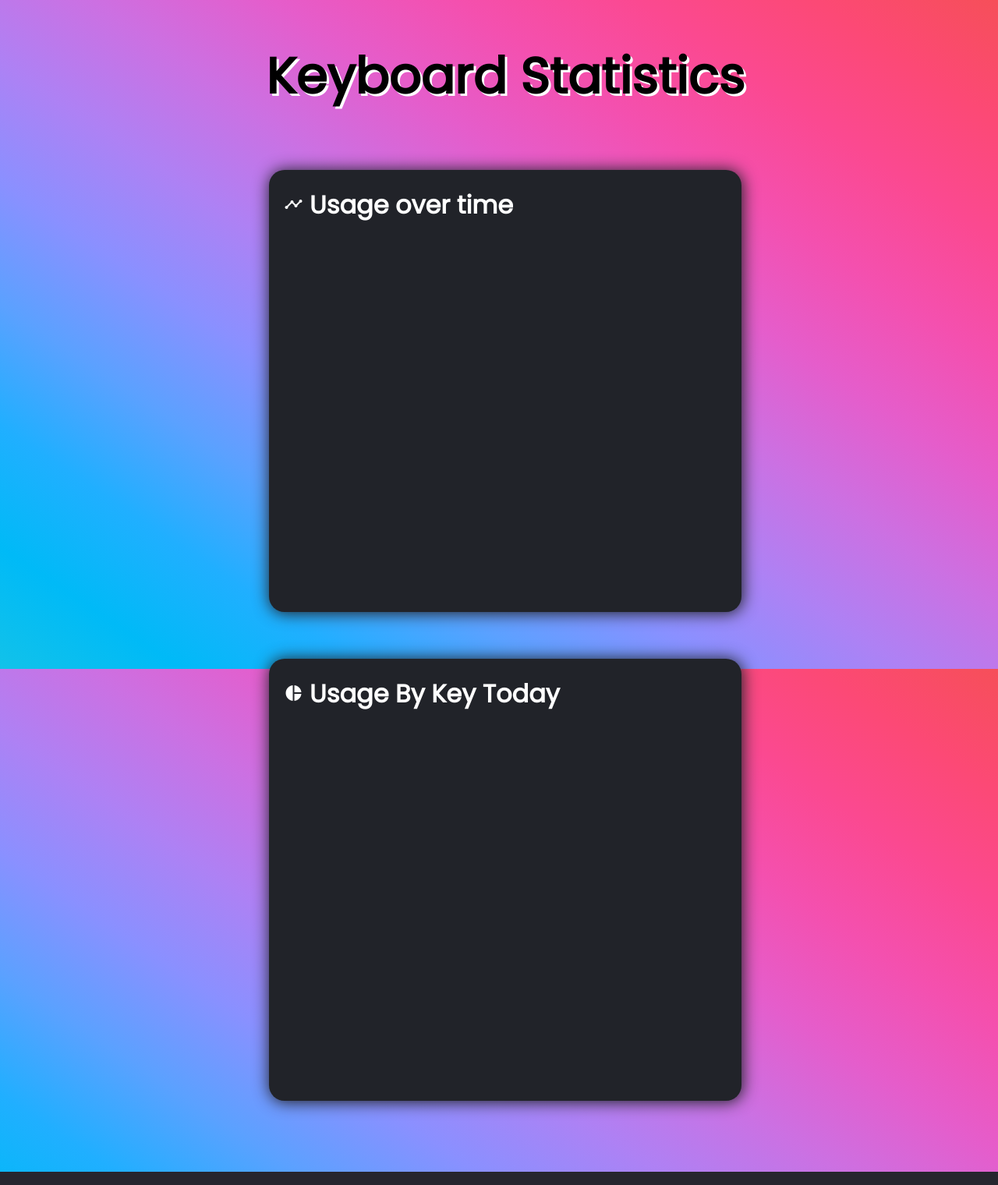
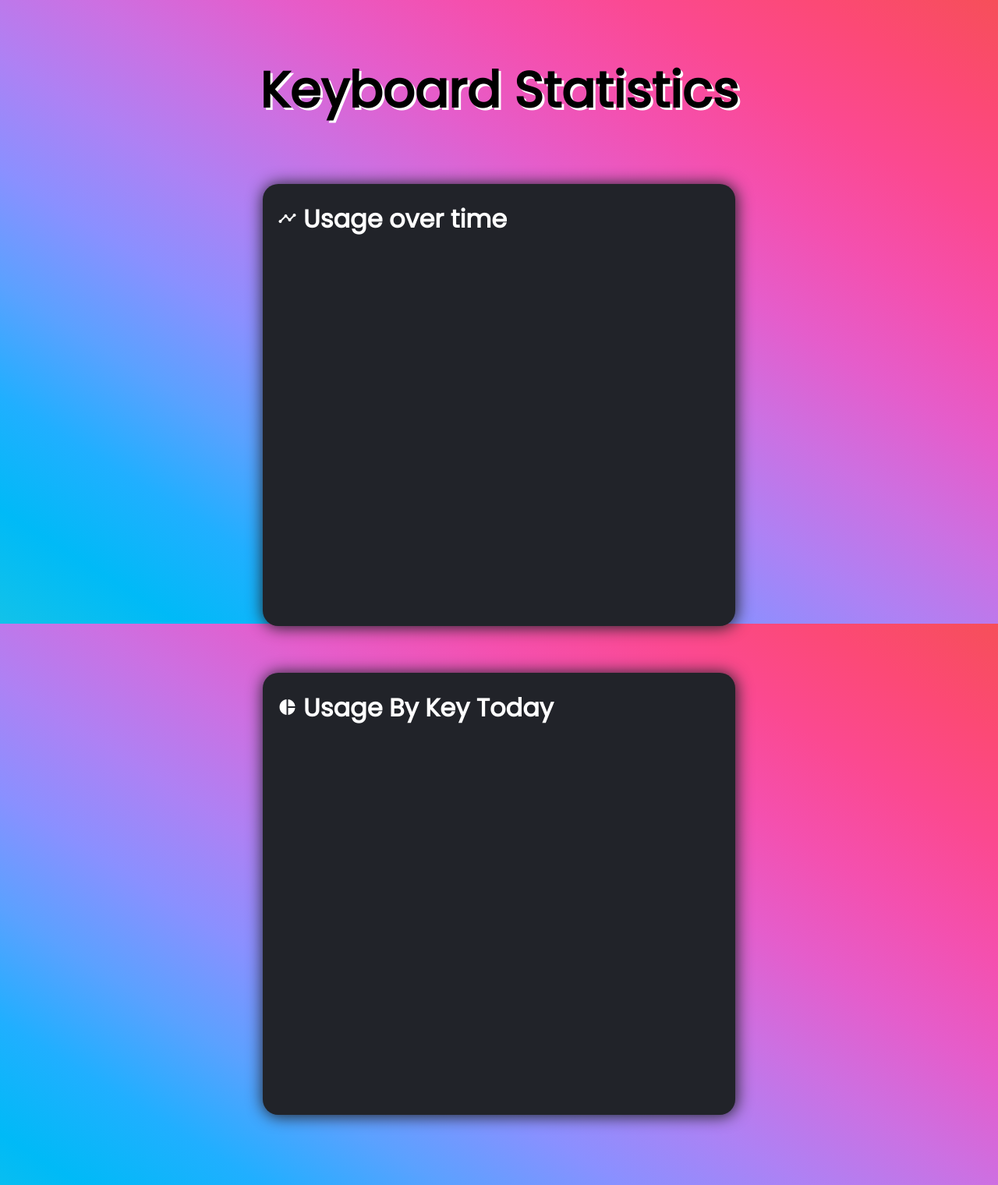
Before and after one commit to wbr-ths/keyboard-statistics, a PHP site: page /templates/index.php in a window 1280 px wide. Shown: the whole page at 78% size. Run offline with PHP 8.4, Linux system fonts and the light colour scheme; some libraries are stand-ins or nearby versions.

Commit message:
Removed scrollbars

```diff
--- a/static/css/style.css
+++ b/static/css/style.css
@@ -1,6 +1,10 @@
 body {
 	height: 100%;
 	width: 100%;
+	margin: 0px;
+	margin-top: 0px;
+	padding: 0px;
+	padding-top: 0px;
 	background-image: linear-gradient(to right top, #12c2e9, #00baf7, #20afff, #5ba1ff, #8a90ff, #ae81f4, #cc70e2, #e55dcb, #f450af, #fb4991, #fc4975, #f64f59);
 	font-family: 'Poppins', sans-serif;
 }
@@ -8,7 +12,6 @@ body {
 .flex-container {
   display: flex;
   flex-wrap: wrap;
-  margin-bottom: 100px;
 
   align-items: center;
   justify-content: center;
@@ -30,7 +33,7 @@ body {
 .banner {
 	width: 100%;
 	text-align: center;
-	margin-top: 50px;
+	margin-top: 0px;
 	font-size: 2em;
 	text-shadow: 3px 3px white;
 }
--- a/templates/index.php
+++ b/templates/index.php
@@ -26,6 +26,7 @@
 
 <body>
 
+	<br>
 	<div class="banner">
 		<h1>Keyboard Statistics</h1>
 	</div>
```
